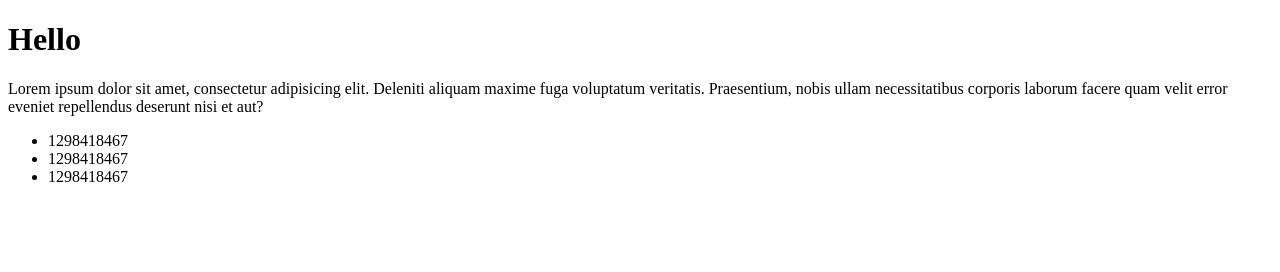
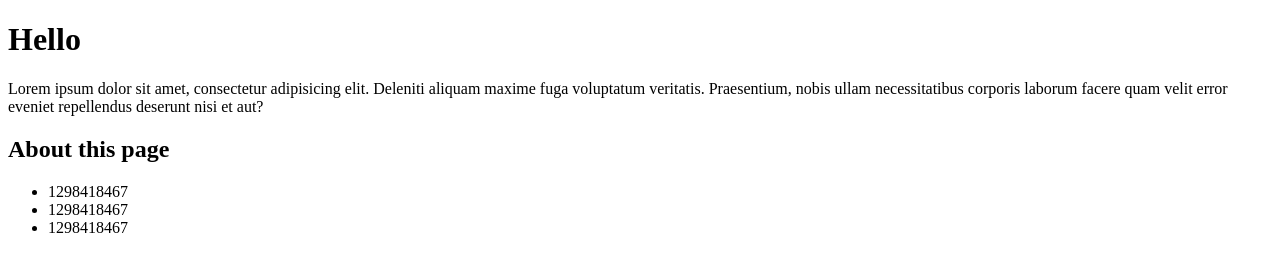
Before and after one commit to vetaluga/testCBS, a plain HTML site: page index.html in a window 1280 px wide. Drawn offline with Linux system fonts and the light colour scheme.

Commit message:
add section about us

```diff
--- a/index.html
+++ b/index.html
@@ -8,6 +8,9 @@
 <body>
     <h1>Hello</h1>
     <p>Lorem ipsum dolor sit amet, consectetur adipisicing elit. Deleniti aliquam maxime fuga voluptatum veritatis. Praesentium, nobis ullam necessitatibus corporis laborum facere quam velit error eveniet repellendus deserunt nisi et aut?</p>
+    <section>
+        <h2>About this page</h2>
+    </section>
     <ul>
         <li>1298418467</li>
         <li>1298418467</li>
```
